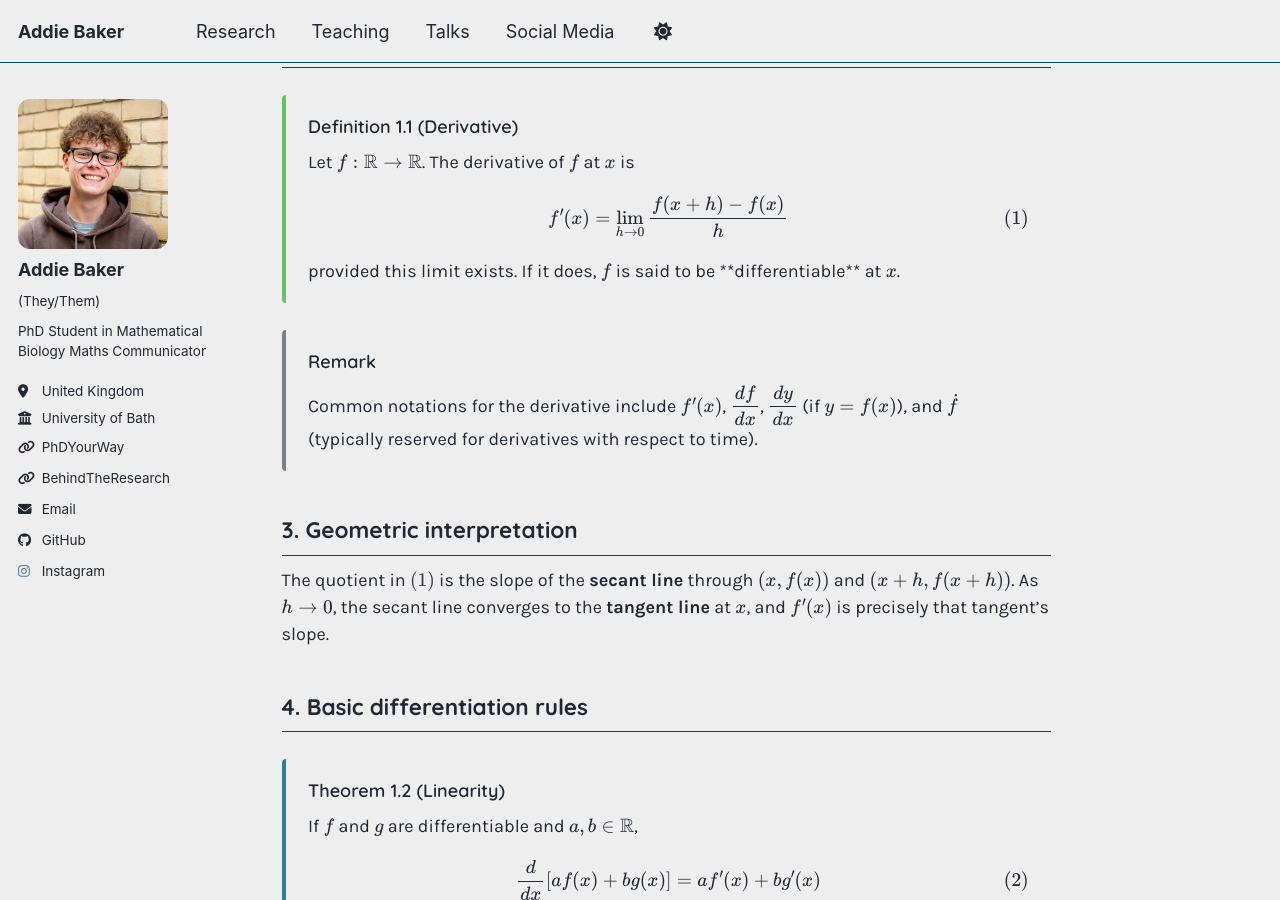
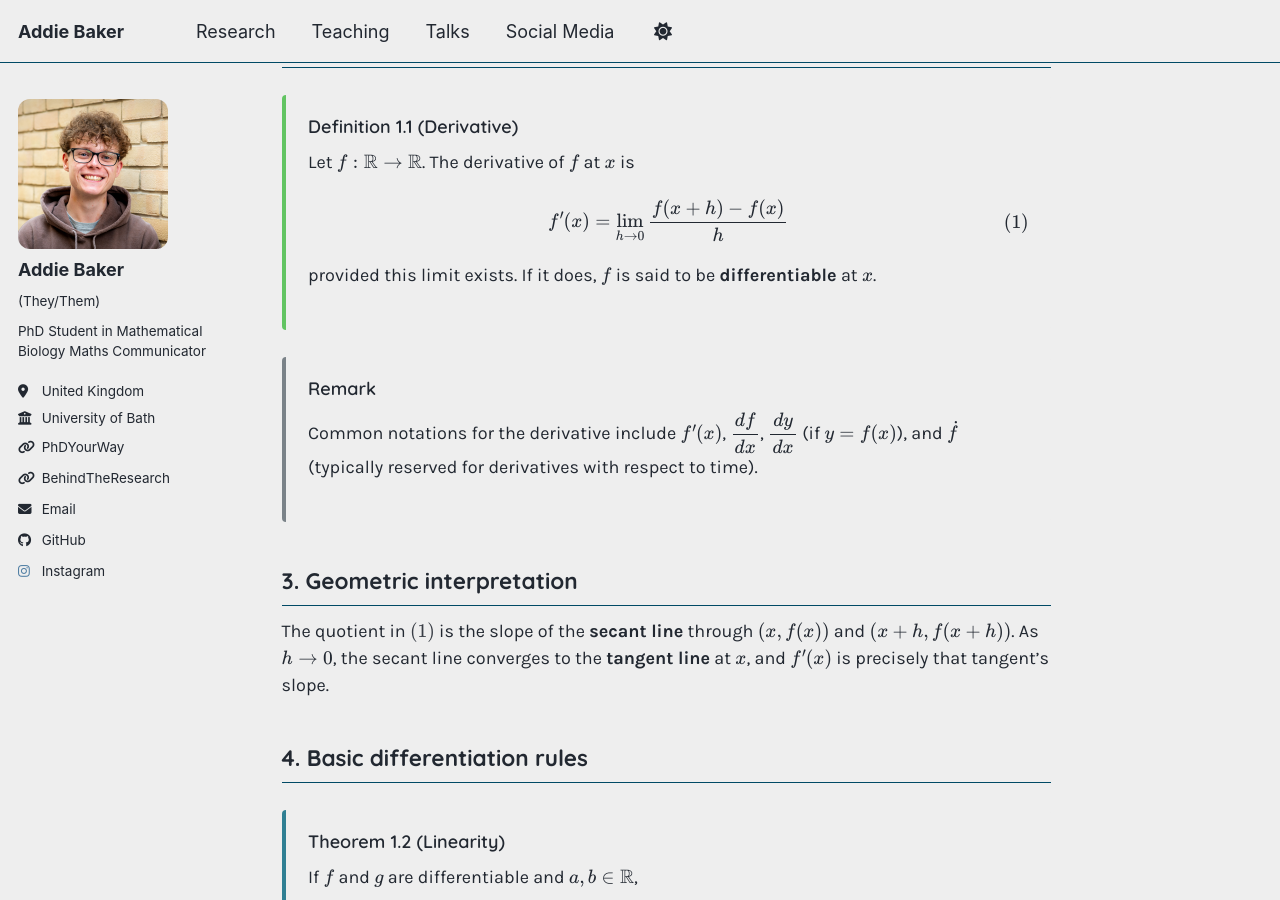
Before and after one commit to addie-02/addie-02.github.io, a Jekyll site: the page built from _lessons/01-derivatives.md, in a window 1280 px wide and 900 px high, scrolled down 1582 px. Built offline with Jekyll 4.4.1, drawn with Linux system fonts in a browser that asks for light colours; a script bundle is joined from its source files by our own code; library files that are not in the unit come from our copies; some of the changed text lies outside the part shown.

Commit message:
Update HTML structure for definitions and examples

```diff
--- a/_lessons/01-derivatives.md
+++ b/_lessons/01-derivatives.md
@@ -48,7 +48,7 @@ This is the same object introduced formally in Definition 1.1 below, with $h$ us
 
 ## 2. Definition
 
-<div class="definition-box">
+<div class="definition-box" markdown="1">
   <span class="box-title">Definition 1.1 (Derivative)</span>
   Let $f: \mathbb{R} \to \mathbb{R}$. The derivative of $f$ at $x$ is
 
@@ -62,7 +62,7 @@ This is the same object introduced formally in Definition 1.1 below, with $h$ us
   provided this limit exists. If it does, $f$ is said to be **differentiable** at $x$.
 </div>
 
-<div class="remark-box">
+<div class="remark-box" markdown="1">
   <span class="box-title">Remark</span>
   Common notations for the derivative include $f'(x)$, $\dfrac{df}{dx}$, $\dfrac{dy}{dx}$ (if $y = f(x)$), and $\dot{f}$ (typically reserved for derivatives with respect to time).
 </div>
@@ -73,7 +73,7 @@ The quotient in \eqref{eq:derivative-def} is the slope of the **secant line** th
 
 ## 4. Basic differentiation rules
 
-<div class="theorem-box">
+<div class="theorem-box" markdown="1">
   <span class="box-title">Theorem 1.2 (Linearity)</span>
   If $f$ and $g$ are differentiable and $a, b \in \mathbb{R}$,
 
@@ -85,7 +85,7 @@ The quotient in \eqref{eq:derivative-def} is the slope of the **secant line** th
   $$
 </div>
 
-<div class="theorem-box">
+<div class="theorem-box" markdown="1">
   <span class="box-title">Theorem 1.3 (Product Rule)</span>
 
   $$
@@ -96,7 +96,7 @@ The quotient in \eqref{eq:derivative-def} is the slope of the **secant line** th
   $$
 </div>
 
-<div class="theorem-box">
+<div class="theorem-box" markdown="1">
   <span class="box-title">Theorem 1.4 (Quotient Rule)</span>
 
   $$
@@ -107,7 +107,7 @@ The quotient in \eqref{eq:derivative-def} is the slope of the **secant line** th
   $$
 </div>
 
-<div class="theorem-box">
+<div class="theorem-box" markdown="1">
   <span class="box-title">Theorem 1.5 (Chain Rule)</span>
   If $h(x) = f(g(x))$,
 
@@ -121,7 +121,7 @@ The quotient in \eqref{eq:derivative-def} is the slope of the **secant line** th
 
 ## 5. Standard derivatives
 
-<div class="theorem-box">
+<div class="theorem-box" markdown="1">
   <span class="box-title">Theorem 1.6 (Power Rule)</span>
   For $f(x) = x^n$, $n \in \mathbb{R}$,
 
@@ -150,7 +150,7 @@ The following standard results follow from first principles or the rules above,
 
 ## 6. Worked examples
 
-<div class="example-box">
+<div class="example-box" markdown="1">
   <span class="box-title">Example 1.7</span>
   Let $f(x) = x^3$. By \eqref{eq:power-rule}, $f'(x) = 3x^2$.
 
@@ -165,7 +165,7 @@ The following standard results follow from first principles or the rules above,
   </details>
 </div>
 
-<div class="example-box">
+<div class="example-box" markdown="1">
   <span class="box-title">Example 1.8</span>
   Let $f(x) = x^2 \sin x$. By the product rule \eqref{eq:product-rule},
 
@@ -179,7 +179,7 @@ The following standard results follow from first principles or the rules above,
   </details>
 </div>
 
-<div class="example-box">
+<div class="example-box" markdown="1">
   <span class="box-title">Example 1.9</span>
   Let $f(x) = \sin(x^2)$. By the chain rule \eqref{eq:chain-rule} with outer function $\sin(\cdot)$ and inner function $x^2$,
 
@@ -193,7 +193,7 @@ The following standard results follow from first principles or the rules above,
   </details>
 </div>
 
-<div class="remark-box">
+<div class="remark-box" markdown="1">
   <span class="box-title">Remark</span>
   All rules stated here extend naturally to compositions — e.g. combining the chain rule with the standard derivatives table lets you differentiate expressions like $e^{\sin x}$ or $\ln(x^2 + 1)$ without returning to first principles each time.
 </div>
```
